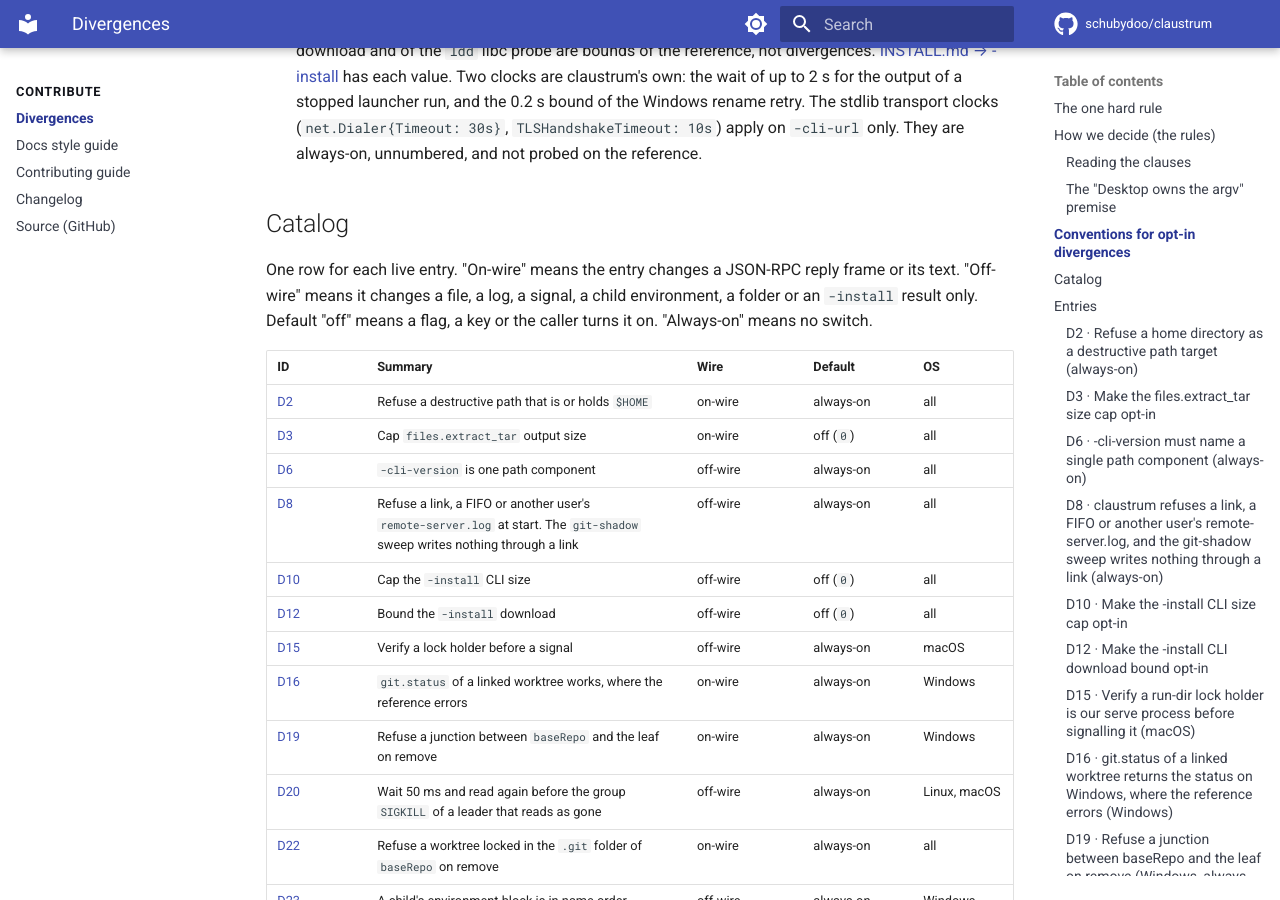
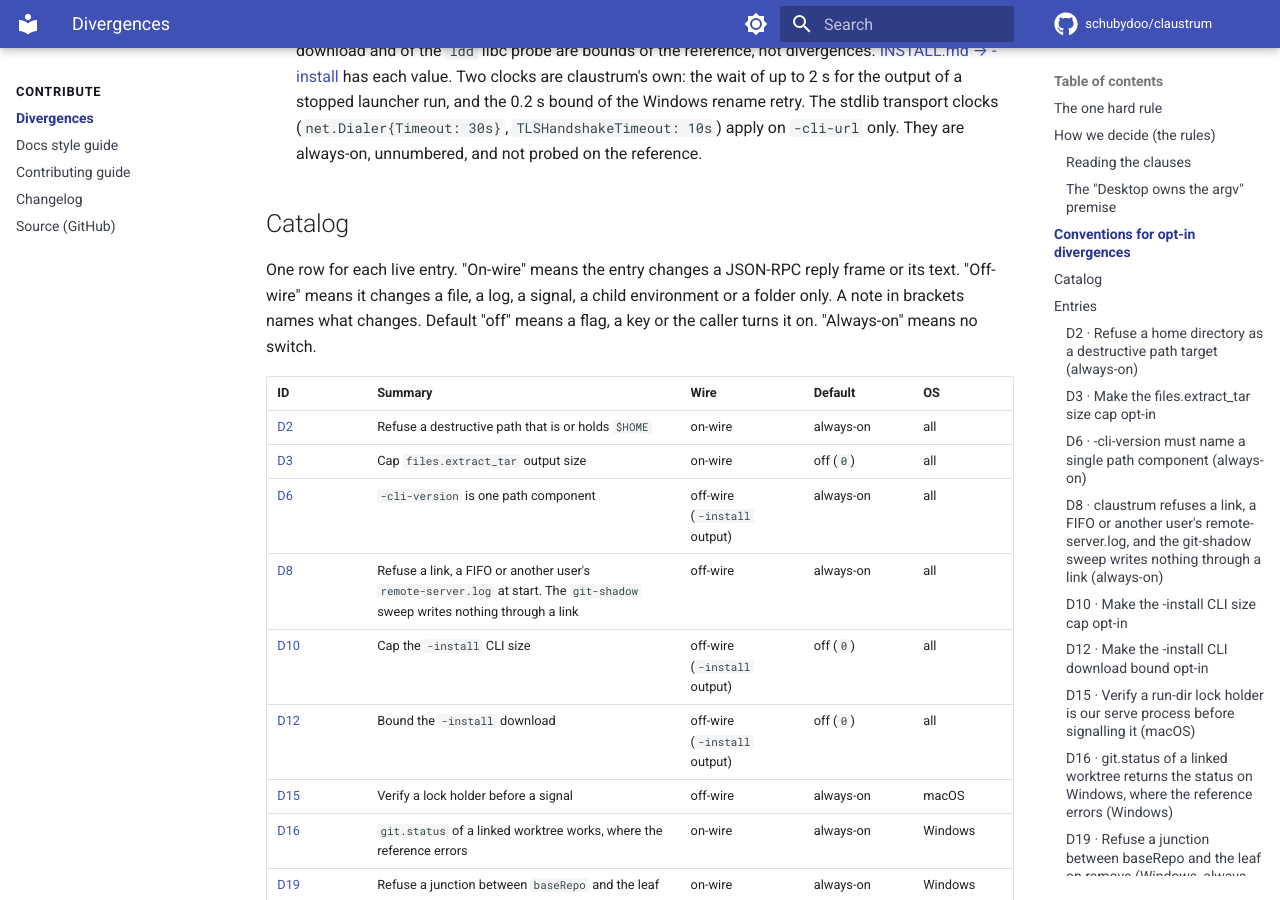
Before and after one commit to schubydoo/claustrum, an MkDocs documentation site: the page built from docs/DIVERGENCES.md, in a window 1280 px wide and 900 px high, scrolled down 2522 px. Built offline with MkDocs 1.6.1 and Material for MkDocs 9.7.7, drawn with Linux system fonts in a browser that asks for light colours; comment, search, counter and statistics services are not loaded.

Commit message:
docs: name the install output in the Wire cell of D6, D10 and D12
Co-Authored-By: Claude Opus 5.5 <noreply@anthropic.com>

```diff
--- a/docs/DIVERGENCES.md
+++ b/docs/DIVERGENCES.md
@@ -122,17 +122,17 @@ These hold for each opt-in entry:
 
 One row for each live entry. "On-wire" means the entry changes a JSON-RPC reply
 frame or its text. "Off-wire" means it changes a file, a log, a signal, a child
-environment, a folder or an `-install` result only. Default "off" means a flag, a
+environment or a folder only. A note in brackets names what changes. Default "off" means a flag, a
 key or the caller turns it on. "Always-on" means no switch.
 
 | ID | Summary | Wire | Default | OS |
 |----|---------|------|---------|----|
 | [D2](#d2) | Refuse a destructive path that is or holds `$HOME` | on-wire | always-on | all |
 | [D3](#d3) | Cap `files.extract_tar` output size | on-wire | off (`0`) | all |
-| [D6](#d6) | `-cli-version` is one path component | off-wire | always-on | all |
+| [D6](#d6) | `-cli-version` is one path component | off-wire (`-install` output) | always-on | all |
 | [D8](#d8) | Refuse a link, a FIFO or another user's `remote-server.log` at start. The `git-shadow` sweep writes nothing through a link | off-wire | always-on | all |
-| [D10](#d10) | Cap the `-install` CLI size | off-wire | off (`0`) | all |
-| [D12](#d12) | Bound the `-install` download | off-wire | off (`0`) | all |
+| [D10](#d10) | Cap the `-install` CLI size | off-wire (`-install` output) | off (`0`) | all |
+| [D12](#d12) | Bound the `-install` download | off-wire (`-install` output) | off (`0`) | all |
 | [D15](#d15) | Verify a lock holder before a signal | off-wire | always-on | macOS |
 | [D16](#d16) | `git.status` of a linked worktree works, where the reference errors | on-wire | always-on | Windows |
 | [D19](#d19) | Refuse a junction between `baseRepo` and the leaf on remove | on-wire | always-on | Windows |
```
